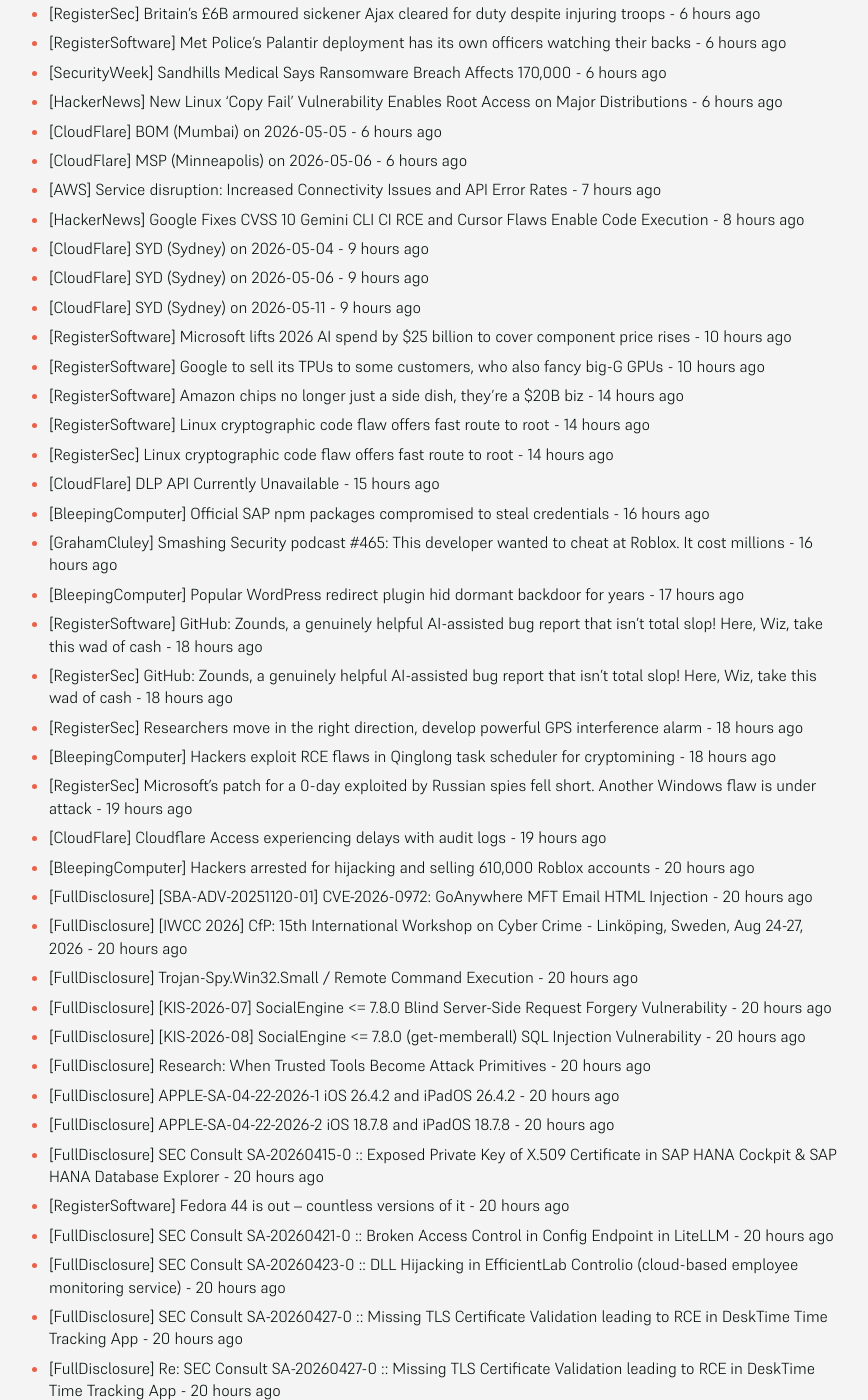
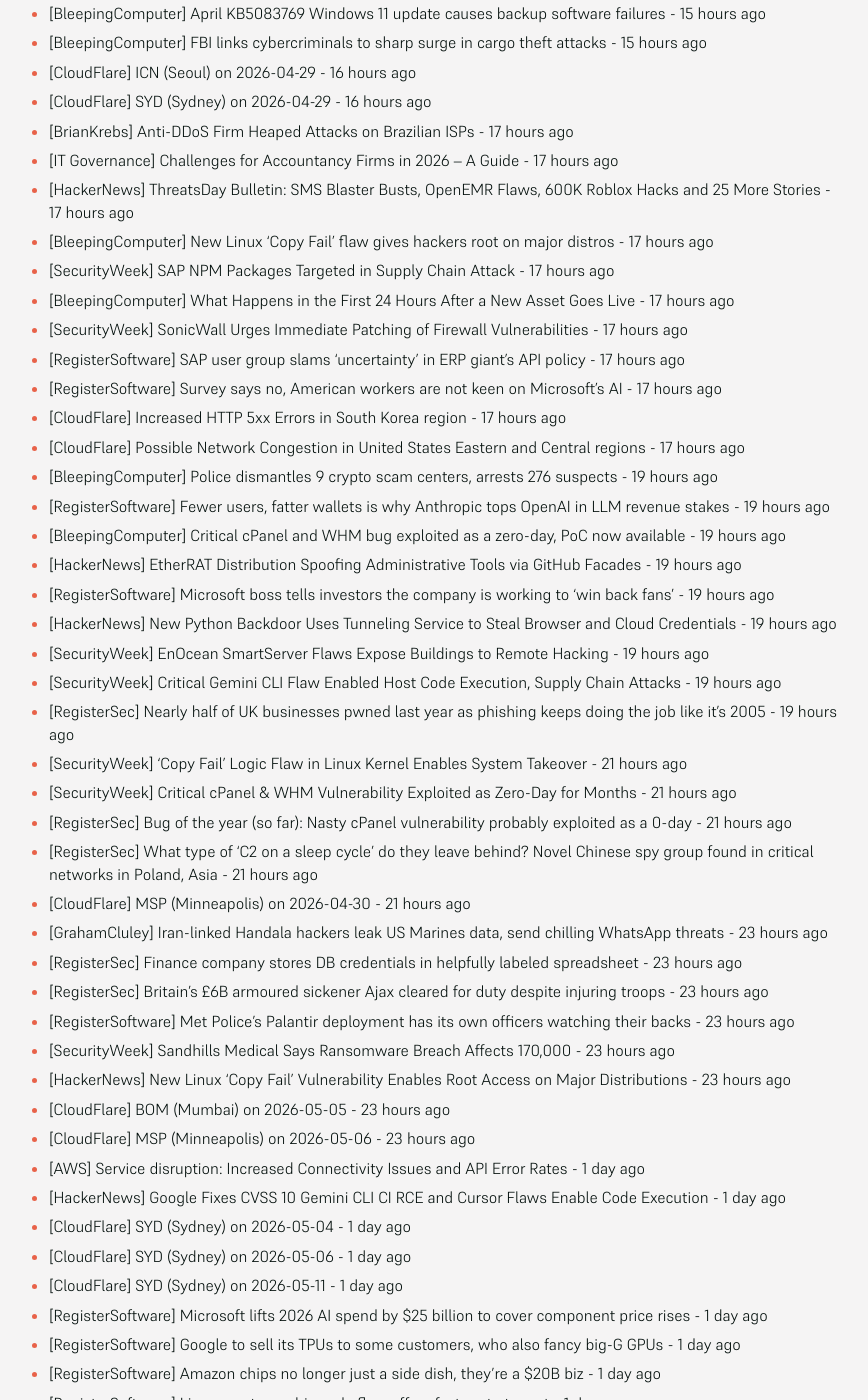
Before and after one commit to SecOpsNews/news, a Jekyll site: the page built from index.md, in a window 1280 px wide and 1400 px high, scrolled down 1133 px. Shown: the whole window, without its empty margins (215-1083 px from the left). Built offline with Jekyll 4.4.1, drawn with Linux system fonts in a browser that asks for light colours; some of the changed text lies outside the part shown.

Commit message:
New Feed

```diff
--- a/index.md
+++ b/index.md
@@ -9,82 +9,113 @@ description: Latest Updates
 
 <!-- SecOps start -->
 
-- [BrianKrebs] Anti-DDoS Firm Heaped Attacks on Brazilian ISPs - 21 minutes ago
-- [IT Governance] Challenges for Accountancy Firms in 2026 – A Guide - 21 minutes ago
-- [HackerNews] ThreatsDay Bulletin: SMS Blaster Busts, OpenEMR Flaws, 600K Roblox Hacks and 25 More Stories - 21 minutes ago
-- [BleepingComputer] New Linux ‘Copy Fail’ flaw gives hackers root on major distros - 21 minutes ago
-- [SecurityWeek] SAP NPM Packages Targeted in Supply Chain Attack - 21 minutes ago
-- [BleepingComputer] What Happens in the First 24 Hours After a New Asset Goes Live - 21 minutes ago
-- [SecurityWeek] SonicWall Urges Immediate Patching of Firewall Vulnerabilities - 21 minutes ago
-- [RegisterSoftware] SAP user group slams 'uncertainty' in ERP giant's API policy - 21 minutes ago
-- [RegisterSoftware] Survey says no, American workers are not keen on Microsoft's AI - 21 minutes ago
-- [CloudFlare] Increased HTTP 5xx Errors in South Korea region - 37 minutes ago
-- [CloudFlare] Possible Network Congestion in United States Eastern and Central regions - 37 minutes ago
-- [BleepingComputer] Police dismantles 9 crypto scam centers, arrests 276 suspects - 2 hours ago
-- [RegisterSoftware] Fewer users, fatter wallets is why Anthropic tops OpenAI in LLM revenue stakes - 2 hours ago
-- [BleepingComputer] Critical cPanel and WHM bug exploited as a zero-day, PoC now available - 2 hours ago
-- [HackerNews] EtherRAT Distribution Spoofing Administrative Tools via GitHub Facades - 2 hours ago
-- [RegisterSoftware] Microsoft boss tells investors the company is working to 'win back fans' - 2 hours ago
-- [HackerNews] New Python Backdoor Uses Tunneling Service to Steal Browser and Cloud Credentials - 2 hours ago
-- [SecurityWeek] EnOcean SmartServer Flaws Expose Buildings to Remote Hacking - 2 hours ago
-- [SecurityWeek] Critical Gemini CLI Flaw Enabled Host Code Execution, Supply Chain Attacks - 2 hours ago
-- [RegisterSec] Nearly half of UK businesses pwned last year as phishing keeps doing the job like it's 2005 - 2 hours ago
-- [SecurityWeek] ‘Copy Fail’ Logic Flaw in Linux Kernel Enables System Takeover - 4 hours ago
-- [SecurityWeek] Critical cPanel & WHM Vulnerability Exploited as Zero-Day for Months - 4 hours ago
-- [RegisterSec] Bug of the year (so far): Nasty cPanel vulnerability probably exploited as a 0-day - 4 hours ago
-- [RegisterSec] What type of 'C2 on a sleep cycle' do they leave behind? Novel Chinese spy group found in critical networks in Poland, Asia - 4 hours ago
-- [CloudFlare] MSP (Minneapolis) on 2026-04-30 - 4 hours ago
-- [GrahamCluley] Iran-linked Handala hackers leak US Marines data, send chilling WhatsApp threats - 6 hours ago
-- [RegisterSec] Finance company stores DB credentials in helpfully labeled spreadsheet - 6 hours ago
-- [RegisterSec] Britain's £6B armoured sickener Ajax cleared for duty despite injuring troops - 6 hours ago
-- [RegisterSoftware] Met Police's Palantir deployment has its own officers watching their backs - 6 hours ago
-- [SecurityWeek] Sandhills Medical Says Ransomware Breach Affects 170,000 - 6 hours ago
-- [HackerNews] New Linux 'Copy Fail' Vulnerability Enables Root Access on Major Distributions - 6 hours ago
-- [CloudFlare] BOM (Mumbai) on 2026-05-05 - 6 hours ago
-- [CloudFlare] MSP (Minneapolis) on 2026-05-06 - 6 hours ago
-- [AWS] Service disruption: Increased Connectivity Issues and API Error Rates - 7 hours ago
-- [HackerNews] Google Fixes CVSS 10 Gemini CLI CI RCE and Cursor Flaws Enable Code Execution - 8 hours ago
-- [CloudFlare] SYD (Sydney) on 2026-05-04 - 9 hours ago
-- [CloudFlare] SYD (Sydney) on 2026-05-06 - 9 hours ago
-- [CloudFlare] SYD (Sydney) on 2026-05-11 - 9 hours ago
-- [RegisterSoftware] Microsoft lifts 2026 AI spend by $25 billion to cover component price rises - 10 hours ago
-- [RegisterSoftware] Google to sell its TPUs to some customers, who also fancy big-G GPUs - 10 hours ago
-- [RegisterSoftware] Amazon chips no longer just a side dish, they're a $20B biz - 14 hours ago
-- [RegisterSoftware] Linux cryptographic code flaw offers fast route to root - 14 hours ago
-- [RegisterSec] Linux cryptographic code flaw offers fast route to root - 14 hours ago
-- [CloudFlare] DLP API Currently Unavailable - 15 hours ago
-- [BleepingComputer] Official SAP npm packages compromised to steal credentials - 16 hours ago
-- [GrahamCluley] Smashing Security podcast #465: This developer wanted to cheat at Roblox. It cost millions - 16 hours ago
-- [BleepingComputer] Popular WordPress redirect plugin hid dormant backdoor for years - 17 hours ago
-- [RegisterSoftware] GitHub: Zounds, a genuinely helpful AI-assisted bug report that isn't total slop! Here, Wiz, take this wad of cash - 18 hours ago
-- [RegisterSec] GitHub: Zounds, a genuinely helpful AI-assisted bug report that isn't total slop! Here, Wiz, take this wad of cash - 18 hours ago
-- [RegisterSec] Researchers move in the right direction, develop powerful GPS interference alarm - 18 hours ago
-- [BleepingComputer] Hackers exploit RCE flaws in Qinglong task scheduler for cryptomining - 18 hours ago
-- [RegisterSec] Microsoft's patch for a 0-day exploited by Russian spies fell short. Another Windows flaw is under attack - 19 hours ago
-- [CloudFlare] Cloudflare Access experiencing delays with audit logs - 19 hours ago
-- [BleepingComputer] Hackers arrested for hijacking and selling 610,000 Roblox accounts - 20 hours ago
-- [FullDisclosure] [SBA-ADV-20251120-01] CVE-2026-0972: GoAnywhere MFT Email HTML Injection - 20 hours ago
-- [FullDisclosure] [IWCC 2026] CfP: 15th International Workshop on Cyber Crime - Linköping, Sweden, Aug 24-27, 2026 - 20 hours ago
-- [FullDisclosure] Trojan-Spy.Win32.Small / Remote Command Execution - 20 hours ago
-- [FullDisclosure] [KIS-2026-07] SocialEngine <= 7.8.0 Blind Server-Side Request	Forgery Vulnerability - 20 hours ago
-- [FullDisclosure] [KIS-2026-08] SocialEngine <= 7.8.0 (get-memberall) SQL	Injection Vulnerability - 20 hours ago
-- [FullDisclosure] Research: When Trusted Tools Become Attack Primitives - 20 hours ago
-- [FullDisclosure] APPLE-SA-04-22-2026-1 iOS 26.4.2 and iPadOS 26.4.2 - 20 hours ago
-- [FullDisclosure] APPLE-SA-04-22-2026-2 iOS 18.7.8 and iPadOS 18.7.8 - 20 hours ago
-- [FullDisclosure] SEC Consult SA-20260415-0 :: Exposed Private Key of X.509 Certificate in SAP HANA Cockpit & SAP HANA Database Explorer - 20 hours ago
-- [RegisterSoftware] Fedora 44 is out – countless versions of it - 20 hours ago
-- [FullDisclosure] SEC Consult SA-20260421-0 :: Broken Access Control in Config Endpoint in LiteLLM - 20 hours ago
-- [FullDisclosure] SEC Consult SA-20260423-0 :: DLL Hijacking in EfficientLab Controlio (cloud-based employee monitoring service) - 20 hours ago
-- [FullDisclosure] SEC Consult SA-20260427-0 :: Missing TLS Certificate Validation leading to RCE in DeskTime Time Tracking App - 20 hours ago
-- [FullDisclosure] Re: SEC Consult SA-20260427-0 :: Missing TLS Certificate Validation leading to RCE in DeskTime Time Tracking App - 20 hours ago
-- [FullDisclosure] ESP-RFID-Tool v2 PRO — Full Public Disclosure - 20 hours ago
-- [HackerNews] SAP-Related npm Packages Compromised in Credential-Stealing Supply Chain Attack - 20 hours ago
-- [RegisterSec] Legacy TLS tour continues with Exchange Online blocking old versions from July 2026 - 20 hours ago
-- [CloudFlare] LHR (London) on 2026-04-30 - 21 hours ago
-- [RegisterSoftware] Yet another experiment proves it's too damn simple to poison large language models - 22 hours ago
-- [RegisterSec] CISA flags data-theft bug in NSA-built OT networking tool - 22 hours ago
-- [HackerNews] SAP npm Packages Compromised by “Mini Shai-Hulud” Credential-Stealing Malware - 22 hours ago
-- [BleepingComputer] cPanel, WHM emergency update fixes critical auth bypass bug - 22 hours ago
+- [SecurityWeek] 1,800 Hit in Mini Shai-Hulud Attack on SAP, Lightning, Intercom - 22 minutes ago
+- [SecurityWeek] FBI Warns of Surge in Hacker-Enabled Cargo Theft - 22 minutes ago
+- [BleepingComputer] US ransomware negotiators get 4 years in prison over BlackCat attacks - 22 minutes ago
+- [RegisterSoftware] User found the perfect formula to make Excel misbehave - 22 minutes ago
+- [RegisterSoftware] Fujitsu confirms mainframe biz to die in 2035, in time for quantum AI supercomputers to take over - 2 hours ago
+- [HIBP] Aman - 215,563 breached accounts - 2 hours ago
+- [CloudFlare] Addressing API Maintenance - 2 hours ago
+- [CloudFlare] LHR (London) on 2026-05-06 - 2 hours ago
+- [CloudFlare] LHR (London) on 2026-05-07 - 2 hours ago
+- [Slack] Incident: Slack Search Feature Disruption - Japan region - 6 hours ago
+- [RegisterSec] The never-ending supply chain attacks worm into SAP npm packages, other dev tools - 8 hours ago
+- [CloudFlare] Durable Object and D1 Analytics Delayed - 9 hours ago
+- [CloudFlare] Analytics - Web Analytics Delays - 9 hours ago
+- [CloudFlare] Load Balancing health monitoring impacted - 10 hours ago
+- [RegisterSoftware] Govern your bots carefully or chaos could ensue - 10 hours ago
+- [RegisterSoftware] Firefox maker torches Google for building Prompt API into browser - 11 hours ago
+- [RegisterSec] Bot her emails: most modern phishing campaigns are AI-enabled - 11 hours ago
+- [BleepingComputer] New Bluekit phishing service includes an AI assistant, 40 templates - 13 hours ago
+- [SecurityWeek] AI Fuels ‘Industrial’ Cybercrime as Time-to-Exploit Shrinks to Hours - 13 hours ago
+- [SecurityWeek] Anthropic Unveils Claude Security to Counter AI-Powered Exploit Surge - 13 hours ago
+- [HackerNews] PyTorch Lightning and Intercom-client Hit in Supply Chain Attacks to Steal Credentials - 13 hours ago
+- [RegisterSec] FBI cyber boss: China's hacker-for-hire ecosystem 'out of control' - 13 hours ago
+- [HackerNews] PyTorch Lightning Compromised in PyPI Supply Chain Attack to Steal Credentials - 14 hours ago
+- [BleepingComputer] Romanian leader of online swatting ring gets 4 years in prison - 14 hours ago
+- [RegisterSec] Google's fix for critical Gemini CLI bug might break your CI/CD pipelines - 14 hours ago
+- [RegisterSoftware] Zed team releases version 1.0 of Rust-built editor: Traditional editor and AI tool - 15 hours ago
+- [RegisterSec] French prosecutors link 15-year-old to mega-breach at state’s secure document agency - 15 hours ago
+- [BleepingComputer] April KB5083769 Windows 11 update causes backup software failures - 15 hours ago
+- [BleepingComputer] FBI links cybercriminals to sharp surge in cargo theft attacks - 15 hours ago
+- [CloudFlare] ICN (Seoul) on 2026-04-29 - 16 hours ago
+- [CloudFlare] SYD (Sydney) on 2026-04-29 - 16 hours ago
+- [BrianKrebs] Anti-DDoS Firm Heaped Attacks on Brazilian ISPs - 17 hours ago
+- [IT Governance] Challenges for Accountancy Firms in 2026 – A Guide - 17 hours ago
+- [HackerNews] ThreatsDay Bulletin: SMS Blaster Busts, OpenEMR Flaws, 600K Roblox Hacks and 25 More Stories - 17 hours ago
+- [BleepingComputer] New Linux ‘Copy Fail’ flaw gives hackers root on major distros - 17 hours ago
+- [SecurityWeek] SAP NPM Packages Targeted in Supply Chain Attack - 17 hours ago
+- [BleepingComputer] What Happens in the First 24 Hours After a New Asset Goes Live - 17 hours ago
+- [SecurityWeek] SonicWall Urges Immediate Patching of Firewall Vulnerabilities - 17 hours ago
+- [RegisterSoftware] SAP user group slams 'uncertainty' in ERP giant's API policy - 17 hours ago
+- [RegisterSoftware] Survey says no, American workers are not keen on Microsoft's AI - 17 hours ago
+- [CloudFlare] Increased HTTP 5xx Errors in South Korea region - 17 hours ago
+- [CloudFlare] Possible Network Congestion in United States Eastern and Central regions - 17 hours ago
+- [BleepingComputer] Police dismantles 9 crypto scam centers, arrests 276 suspects - 19 hours ago
+- [RegisterSoftware] Fewer users, fatter wallets is why Anthropic tops OpenAI in LLM revenue stakes - 19 hours ago
+- [BleepingComputer] Critical cPanel and WHM bug exploited as a zero-day, PoC now available - 19 hours ago
+- [HackerNews] EtherRAT Distribution Spoofing Administrative Tools via GitHub Facades - 19 hours ago
+- [RegisterSoftware] Microsoft boss tells investors the company is working to 'win back fans' - 19 hours ago
+- [HackerNews] New Python Backdoor Uses Tunneling Service to Steal Browser and Cloud Credentials - 19 hours ago
+- [SecurityWeek] EnOcean SmartServer Flaws Expose Buildings to Remote Hacking - 19 hours ago
+- [SecurityWeek] Critical Gemini CLI Flaw Enabled Host Code Execution, Supply Chain Attacks - 19 hours ago
+- [RegisterSec] Nearly half of UK businesses pwned last year as phishing keeps doing the job like it's 2005 - 19 hours ago
+- [SecurityWeek] ‘Copy Fail’ Logic Flaw in Linux Kernel Enables System Takeover - 21 hours ago
+- [SecurityWeek] Critical cPanel & WHM Vulnerability Exploited as Zero-Day for Months - 21 hours ago
+- [RegisterSec] Bug of the year (so far): Nasty cPanel vulnerability probably exploited as a 0-day - 21 hours ago
+- [RegisterSec] What type of 'C2 on a sleep cycle' do they leave behind? Novel Chinese spy group found in critical networks in Poland, Asia - 21 hours ago
+- [CloudFlare] MSP (Minneapolis) on 2026-04-30 - 21 hours ago
+- [GrahamCluley] Iran-linked Handala hackers leak US Marines data, send chilling WhatsApp threats - 23 hours ago
+- [RegisterSec] Finance company stores DB credentials in helpfully labeled spreadsheet - 23 hours ago
+- [RegisterSec] Britain's £6B armoured sickener Ajax cleared for duty despite injuring troops - 23 hours ago
+- [RegisterSoftware] Met Police's Palantir deployment has its own officers watching their backs - 23 hours ago
+- [SecurityWeek] Sandhills Medical Says Ransomware Breach Affects 170,000 - 23 hours ago
+- [HackerNews] New Linux 'Copy Fail' Vulnerability Enables Root Access on Major Distributions - 23 hours ago
+- [CloudFlare] BOM (Mumbai) on 2026-05-05 - 23 hours ago
+- [CloudFlare] MSP (Minneapolis) on 2026-05-06 - 23 hours ago
+- [AWS] Service disruption: Increased Connectivity Issues and API Error Rates - 1 day ago
+- [HackerNews] Google Fixes CVSS 10 Gemini CLI CI RCE and Cursor Flaws Enable Code Execution - 1 day ago
+- [CloudFlare] SYD (Sydney) on 2026-05-04 - 1 day ago
+- [CloudFlare] SYD (Sydney) on 2026-05-06 - 1 day ago
+- [CloudFlare] SYD (Sydney) on 2026-05-11 - 1 day ago
+- [RegisterSoftware] Microsoft lifts 2026 AI spend by $25 billion to cover component price rises - 1 day ago
+- [RegisterSoftware] Google to sell its TPUs to some customers, who also fancy big-G GPUs - 1 day ago
+- [RegisterSoftware] Amazon chips no longer just a side dish, they're a $20B biz - 1 day ago
+- [RegisterSoftware] Linux cryptographic code flaw offers fast route to root - 1 day ago
+- [RegisterSec] Linux cryptographic code flaw offers fast route to root - 1 day ago
+- [CloudFlare] DLP API Currently Unavailable - 1 day ago
+- [BleepingComputer] Official SAP npm packages compromised to steal credentials - 1 day ago
+- [GrahamCluley] Smashing Security podcast #465: This developer wanted to cheat at Roblox. It cost millions - 1 day ago
+- [BleepingComputer] Popular WordPress redirect plugin hid dormant backdoor for years - 1 day ago
+- [RegisterSoftware] GitHub: Zounds, a genuinely helpful AI-assisted bug report that isn't total slop! Here, Wiz, take this wad of cash - 1 day ago
+- [RegisterSec] GitHub: Zounds, a genuinely helpful AI-assisted bug report that isn't total slop! Here, Wiz, take this wad of cash - 1 day ago
+- [RegisterSec] Researchers move in the right direction, develop powerful GPS interference alarm - 1 day ago
+- [BleepingComputer] Hackers exploit RCE flaws in Qinglong task scheduler for cryptomining - 1 day ago
+- [RegisterSec] Microsoft's patch for a 0-day exploited by Russian spies fell short. Another Windows flaw is under attack - 1 day ago
+- [CloudFlare] Cloudflare Access experiencing delays with audit logs - 1 day ago
+- [BleepingComputer] Hackers arrested for hijacking and selling 610,000 Roblox accounts - 1 day ago
+- [FullDisclosure] [SBA-ADV-20251120-01] CVE-2026-0972: GoAnywhere MFT Email HTML Injection - 1 day ago
+- [FullDisclosure] [IWCC 2026] CfP: 15th International Workshop on Cyber Crime - Linköping, Sweden, Aug 24-27, 2026 - 1 day ago
+- [FullDisclosure] Trojan-Spy.Win32.Small / Remote Command Execution - 1 day ago
+- [FullDisclosure] [KIS-2026-07] SocialEngine <= 7.8.0 Blind Server-Side Request	Forgery Vulnerability - 1 day ago
+- [FullDisclosure] [KIS-2026-08] SocialEngine <= 7.8.0 (get-memberall) SQL	Injection Vulnerability - 1 day ago
+- [FullDisclosure] Research: When Trusted Tools Become Attack Primitives - 1 day ago
+- [FullDisclosure] APPLE-SA-04-22-2026-1 iOS 26.4.2 and iPadOS 26.4.2 - 1 day ago
+- [FullDisclosure] APPLE-SA-04-22-2026-2 iOS 18.7.8 and iPadOS 18.7.8 - 1 day ago
+- [FullDisclosure] SEC Consult SA-20260415-0 :: Exposed Private Key of X.509 Certificate in SAP HANA Cockpit & SAP HANA Database Explorer - 1 day ago
+- [RegisterSoftware] Fedora 44 is out – countless versions of it - 1 day ago
+- [FullDisclosure] SEC Consult SA-20260421-0 :: Broken Access Control in Config Endpoint in LiteLLM - 1 day ago
+- [FullDisclosure] SEC Consult SA-20260423-0 :: DLL Hijacking in EfficientLab Controlio (cloud-based employee monitoring service) - 1 day ago
+- [FullDisclosure] SEC Consult SA-20260427-0 :: Missing TLS Certificate Validation leading to RCE in DeskTime Time Tracking App - 1 day ago
+- [FullDisclosure] Re: SEC Consult SA-20260427-0 :: Missing TLS Certificate Validation leading to RCE in DeskTime Time Tracking App - 1 day ago
+- [FullDisclosure] ESP-RFID-Tool v2 PRO — Full Public Disclosure - 1 day ago
+- [HackerNews] SAP-Related npm Packages Compromised in Credential-Stealing Supply Chain Attack - 1 day ago
+- [RegisterSec] Legacy TLS tour continues with Exchange Online blocking old versions from July 2026 - 1 day ago
+- [CloudFlare] LHR (London) on 2026-04-30 - 1 day ago
+- [RegisterSoftware] Yet another experiment proves it's too damn simple to poison large language models - 1 day ago
+- [RegisterSec] CISA flags data-theft bug in NSA-built OT networking tool - 1 day ago
+- [HackerNews] SAP npm Packages Compromised by “Mini Shai-Hulud” Credential-Stealing Malware - 1 day ago
+- [BleepingComputer] cPanel, WHM emergency update fixes critical auth bypass bug - 1 day ago
 - [HackerNews] Webinar: How to Automate Exposure Validation to Match the Speed of AI Attacks - 1 day ago
 - [HackerNews] New Wave of DPRK Attacks Uses AI-Inserted npm Malware, Fake Firms, and RATs - 1 day ago
 - [BleepingComputer] Learning from the Vercel breach: Shadow AI & OAuth sprawl - 1 day ago
@@ -112,50 +143,11 @@ description: Latest Updates
 - [HackerNews] CISA Adds Actively Exploited ConnectWise and Windows Flaws to KEV - 1 day ago
 - [SecurityWeek] Chrome 147, Firefox 150 Security Updates Rolling Out - 1 day ago
 - [BleepingComputer] Microsoft says backend change broke Teams Free chat and calls - 1 day ago
-- [HackerNews] LiteLLM CVE-2026-42208 SQL Injection Exploited within 36 Hours of Disclosure - 1 day ago
-- [SecurityWeek] Critical GitHub Vulnerability Exposed Millions of Repositories - 1 day ago
-- [RegisterSoftware] 30 ClawHub skills secretly turn AI agents into a crypto swarm - 1 day ago
-- [RegisterSec] 30 ClawHub skills secretly turn AI agents into a crypto swarm - 1 day ago
-- [CloudFlare] AMS (Amsterdam) on 2026-04-30 - 1 day ago
-- [RegisterSoftware] Future holiday horror: ‘A robot lost my luggage in Tokyo’ - 1 day ago
-- [RegisterSoftware] Hashicorp co-founder Mitchell Hashimoto says GitHub ‘no longer a place for serious work’ - 1 day ago
-- [CloudFlare] CDG (Paris) on 2026-04-30 - 1 day ago
-- [RegisterSoftware] The future of software development: Now with less software development - 1 day ago
-- [BleepingComputer] Hackers are exploiting a critical LiteLLM pre-auth SQLi flaw - 1 day ago
-- [BleepingComputer] Broken VECT 2.0 ransomware acts as a data wiper for large files - 1 day ago
-- [RegisterSoftware] OpenAI jumps out of Microsoft's bed, into Amazon's Bedrock - 1 day ago
-- [CloudFlare] Duplicated values in X-Forwarded-For header - 1 day ago
-- [HackerNews] Brazilian LofyGang Resurfaces After Three Years With Minecraft LofyStealer Campaign - 1 day ago
-- [HackerNews] Researchers Discover Critical GitHub CVE-2026-3854 RCE Flaw Exploitable via Single Git Push - 1 day ago
-- [BleepingComputer] Video service Vimeo confirms Anodot breach exposed user data - 1 day ago
-- [RegisterSec] Don't pay Vect a ransom - your data's likely already wiped out - 1 day ago
-- [SecurityWeek] Cyber Insurance Data Gives CISOs New Ammo for Budget Talks - 1 day ago
-- [RegisterSoftware] Vintage chatbot lives in the past like an elderly relative - 1 day ago
-- [BleepingComputer] US reportedly charges Scattered Spider hacker arrested in Finland - 1 day ago
-- [SecurityWeek] The Mythos Moment: Enterprises Must Fight Agents with Agents - 1 day ago
-- [SecurityWeek] Vimeo Confirms User and Customer Data Breach - 1 day ago
-- [RegisterSoftware] UK.gov's DCMS to new CDIO: Migrate from Google to Microsoft, overhaul ERP, build a team - 1 day ago
-- [RegisterSoftware] Amazon unveils a Copilot for all your apps - 1 day ago
-- [RegisterSoftware] IBM's AI coding 'partner' Bob hits general availability - 1 day ago
-- [GitHub] Incomplete pull request results in repositories - 1 day ago
-- [CloudFlare] PHX (Phoenix) on 2026-04-29 - 1 day ago
-- [SecurityWeek] Alleged Chinese State Hacker Extradited to US - 2 days ago
-- [SecurityWeek] Robinhood Vulnerability Exploited for Phishing Attacks - 2 days ago
-- [SecurityWeek] Webinar Today: A Step-by-Step Approach to AI Governance - 2 days ago
-- [RegisterSec] Have I Been Pwned claims Pitney Bowes hit by 8.2M email address leak - 2 days ago
-- [BleepingComputer] Microsoft to deprecate legacy TLS in Exchange Online starting July - 2 days ago
-- [BleepingComputer] Checkmarx confirms LAPSUS$ hackers leaked its stolen GitHub data - 2 days ago
-- [HackerNews] VECT 2.0 Ransomware Irreversibly Destroys Files Over 131KB on Windows, Linux, ESXi - 2 days ago
-- [SecurityWeek] No Patch for New PhantomRPC Privilege Escalation Technique in Windows - 2 days ago
-- [HackerNews] Critical Unpatched Flaw Leaves Hugging Face LeRobot Open to Unauthenticated RCE - 2 days ago
-- [SecurityWeek] Electric Motorcycles and Scooters Face Hacking Risks to Security and Rider Safety - 2 days ago
-- [HackerNews] Why Secure Data Movement Is the Zero Trust Bottleneck Nobody Talks About - 2 days ago
-- [SecurityWeek] Sevii Launches Cyber Swarm Defense to Make Agentic AI Security Costs Predictable - 2 days ago
-- [SecurityWeek] Dozens of Open VSX Extension Clones Linked to GlassWorm Malware - 2 days ago
-- [RegisterSoftware] UK.gov's DCMS to new CDIO: migrate from Google to Microsoft, overhaul ERP, build a team - 2 days ago
-- [RegisterSoftware] Brussels orders Google to share Android's AI sandbox with the other kids - 2 days ago
-- [BleepingComputer] Inside an OPSEC Playbook: How Threat Actors Evade Detection - 2 days ago
-- [RegisterSoftware] Tenstorrent’s Galaxy Blackhole AI servers escape the event horizon - 2 days ago
+- [HackerNews] LiteLLM CVE-2026-42208 SQL Injection Exploited within 36 Hours of Disclosure - 2 days ago
+- [SecurityWeek] Critical GitHub Vulnerability Exposed Millions of Repositories - 2 days ago
+- [RegisterSoftware] 30 ClawHub skills secretly turn AI agents into a crypto swarm - 2 days ago
+- [RegisterSec] 30 ClawHub skills secretly turn AI agents into a crypto swarm - 2 days ago
+- [RegisterSoftware] Hashicorp co-founder Mitchell Hashimoto says GitHub ‘no longer a place for serious work’ - 2 days ago
 - [DataBreaches] Russian-linked hackers appear to have launched a crippling cyberattack on Western New Mexico University - 1 year ago
 - [DataBreaches] SK Telecom vows to take full responsibility for damage from recent data leak - 1 year ago
 - [HackerNews] Storm-1977 Hits Education Clouds with AzureChecker, Deploys 200+ Crypto Mining Containers - 1 year ago
```
